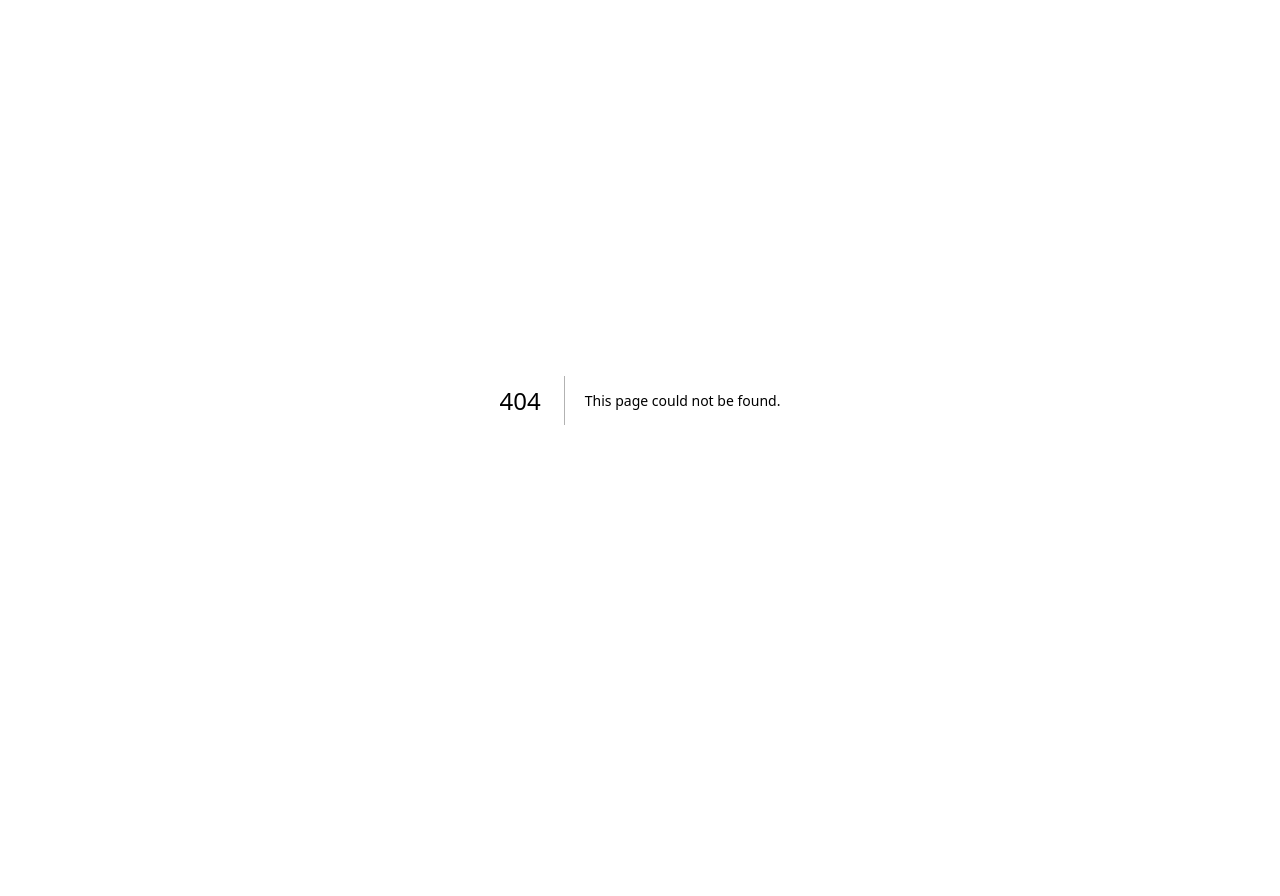
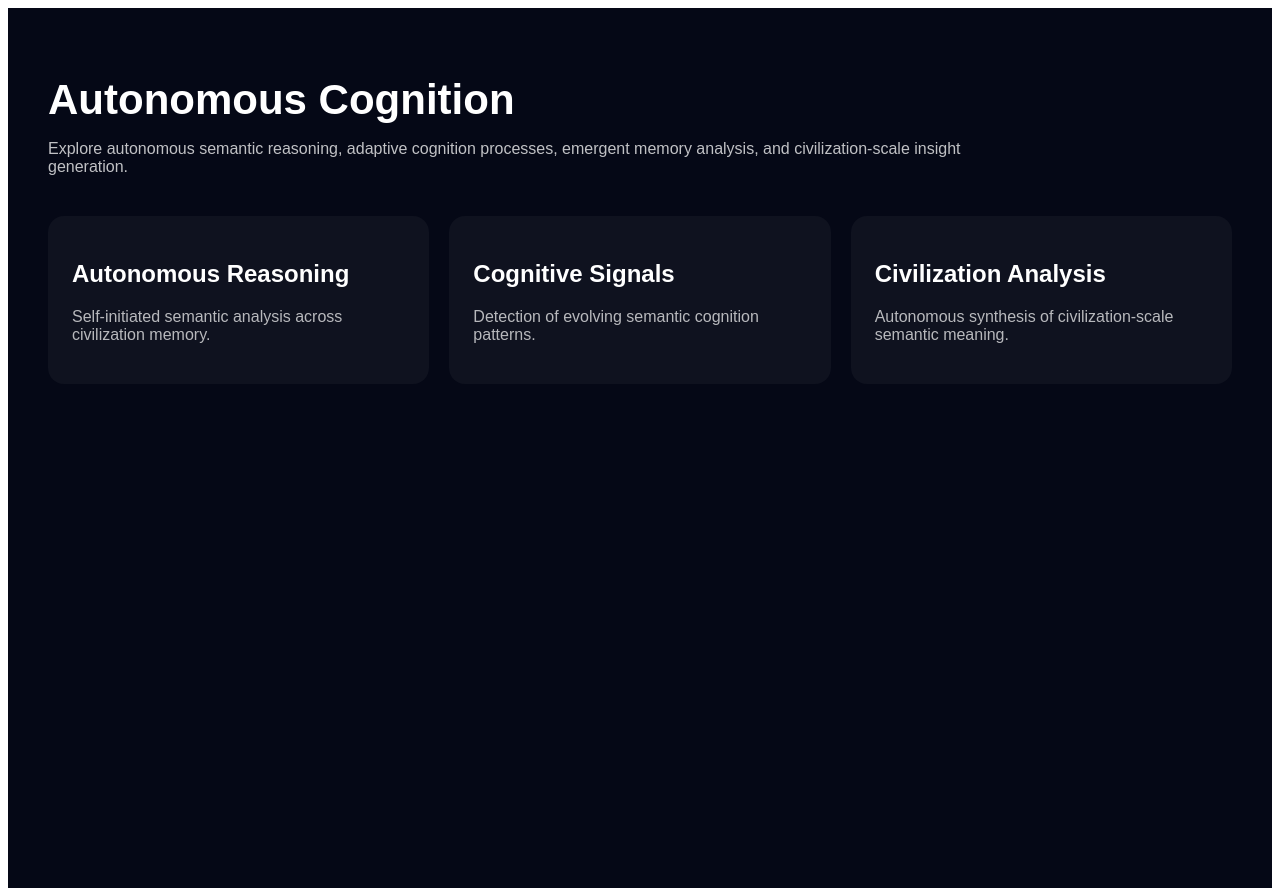
Before and after one commit to Dzintars12/SYNTERRA, a Next.js app: page /cognition in a window 1280 px wide. Before the commit this address had no page. Before the commit the page ends 800 px from the top, so only its background shows below. Built offline with nearby package versions, Linux system fonts and the light colour scheme.

Commit message:
Add autonomous cognition explorer page

```diff
--- /dev/null
+++ b/app/cognition/page.tsx
@@ -0,0 +1,70 @@
+export default function CognitionPage() {
+  return (
+    <main
+      style={{
+        minHeight: "100vh",
+        background: "#050816",
+        color: "white",
+        padding: "40px",
+        fontFamily: "Arial, sans-serif",
+      }}
+    >
+      <h1 style={{ fontSize: "42px", marginBottom: "12px" }}>
+        Autonomous Cognition
+      </h1>
+
+      <p style={{ opacity: 0.75, maxWidth: "920px" }}>
+        Explore autonomous semantic reasoning, adaptive cognition processes,
+        emergent memory analysis, and civilization-scale insight generation.
+      </p>
+
+      <section
+        style={{
+          marginTop: "40px",
+          display: "grid",
+          gap: "20px",
+          gridTemplateColumns: "repeat(auto-fit, minmax(280px, 1fr))",
+        }}
+      >
+        <div
+          style={{
+            padding: "24px",
+            borderRadius: "16px",
+            background: "rgba(255,255,255,0.04)",
+          }}
+        >
+          <h2>Autonomous Reasoning</h2>
+          <p style={{ opacity: 0.7 }}>
+            Self-initiated semantic analysis across civilization memory.
+          </p>
+        </div>
+
+        <div
+          style={{
+            padding: "24px",
+            borderRadius: "16px",
+            background: "rgba(255,255,255,0.04)",
+          }}
+        >
+          <h2>Cognitive Signals</h2>
+          <p style={{ opacity: 0.7 }}>
+            Detection of evolving semantic cognition patterns.
+          </p>
+        </div>
+
+        <div
+          style={{
+            padding: "24px",
+            borderRadius: "16px",
+            background: "rgba(255,255,255,0.04)",
+          }}
+        >
+          <h2>Civilization Analysis</h2>
+          <p style={{ opacity: 0.7 }}>
+            Autonomous synthesis of civilization-scale semantic meaning.
+          </p>
+        </div>
+      </section>
+    </main>
+  );
+}
```
